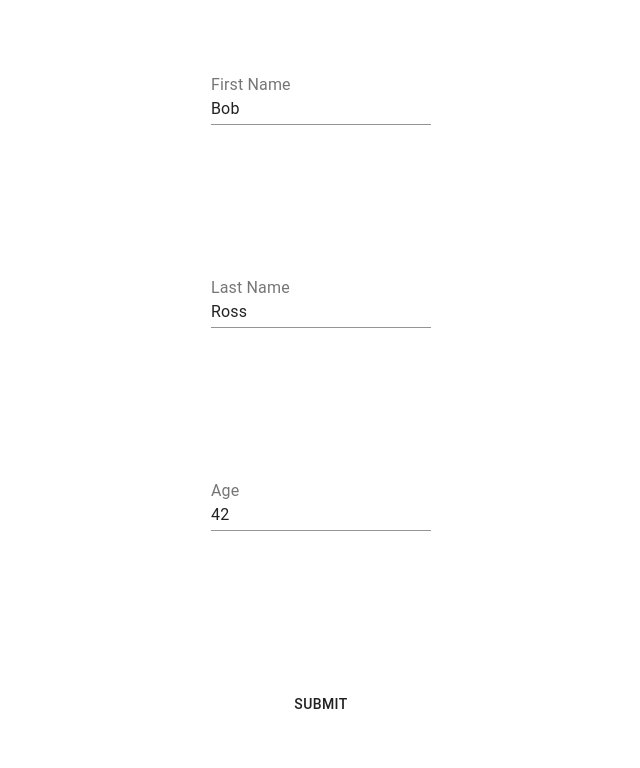
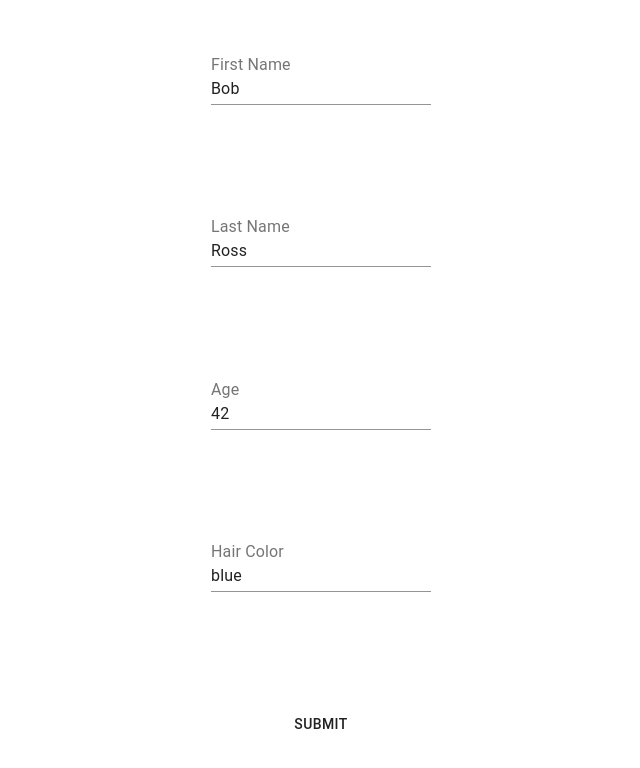
Before and after one commit to prescottbreeden/react_concept_template, a React (Create React App) app: page / in a window 1280 px wide. Shown: the top 768 px of the page, without its empty margins (319-959 px from the left). Built offline with nearby package versions, Linux system fonts and the light colour scheme.

Commit message:
made recursive version of Joe's formula

```diff
--- a/src/App.tsx
+++ b/src/App.tsx
@@ -1,4 +1,4 @@
-import React, {useState} from 'react';
+import React, {useState, useEffect} from 'react';
 import './App.css';
 import { curry, mergeDeepRight } from 'ramda';
 import {
@@ -17,56 +17,105 @@ const handleChange = curry((onChange: Function, name: string, event: any) => {
 
 const deepEqual = (a: any, b: any) => {
   return JSON.stringify(a) === JSON.stringify(b);
-}
+};
+
+// Recursive version!! yay!
+const depthSearch = (obj: any, dict: any) => {
+  if (typeof obj !== 'object') return dict;
+  const keys = Object.keys(obj);
+  const data = keys.reduce((prev: any, curr: any) => {
+    if (curr === 'meta') return prev;
+    if (typeof obj[curr] === 'object') {
+      const search = depthSearch(obj[curr], {});
+      if (Object.keys(search).length > 0) {
+        prev = { ...prev, [curr]: depthSearch(obj[curr], {}) };
+      }
+    }
+    else if (!deepEqual(obj[curr], obj.meta[curr])) {
+      prev = { ...prev, [curr]: obj[curr] };
+    }
+    return prev;
+  }, dict)
+  return data;
+};
 
 const createJoeData = (object: any) => {
   const keys = Object.keys(object);
   const data = keys.reduce((prev: any, curr: any) => {
     if (curr === 'meta') return prev;
     if (!deepEqual(object[curr], object.meta[curr])) {
-      prev = { ...prev, [curr]: object[curr] }
+      prev = { ...prev, [curr]: object[curr] };
     }
     return prev;
   }, {})
   return {
     ...data,
-    id: object.id
   };
-}
+};
 
-type Person = {
+interface Meta<T> {
+  meta?: T;
+};
+
+interface Hair extends Meta<Hair> {
+  color: string;
+  length: number;
+};
+
+interface Person extends Meta<Person> {
+  personId: number;
   age: number;
   firstName: string;
   lastName: string;
-  meta?: any;
-}
+  hair: Hair;
+};
 
 function App() {
 
   const API_DATA = {
-    id: 28,
+    personId: 28,
     firstName: 'Bob',
     lastName: 'Ross',
     age: 42,
+    hair: {
+      color: 'blue',
+      length: 12
+    }
   };
 
   const person = {
     ...API_DATA,
-    meta: API_DATA
+    hair: {
+      ...API_DATA.hair,
+      meta: API_DATA.hair,
+    },
+    meta: API_DATA,
   };
 
   const [state, setState] = useState<Person>(person);
 
-  const onChange = handleChange((data: Partial<any>) => {
+  const onChange = handleChange((data: Partial<Person>) => {
     const update =  mergeDeepRight(state, data);
+    setState(update);
+  });
+
+  const handleHair = handleChange((data: Partial<Hair>) => {
+    const hair = mergeDeepRight(state.hair, data)
+    const update = mergeDeepRight(state, { hair });
     setState(update);
   });
 
   const handleSave = () => {
     const payload = createJoeData(state);
+    const recursive = depthSearch(state, {});
     console.log('original', state.meta);
-    console.log('payload', payload);
-  }
+    console.log('payload', recursive);
+  };
+
+  useEffect(() => {
+    console.log(state.hair.color);
+
+  }, [state])
 
   return (
     <div style={{
@@ -93,7 +142,7 @@ function App() {
         />
       </div>
       <div>
-        <InputLabel htmlFor="lastName">Age</InputLabel>
+        <InputLabel htmlFor="age">Age</InputLabel>
         <Input
           id="age"
           name="age"
@@ -102,6 +151,15 @@ function App() {
           value={state.age}
         />
       </div>
+      <div>
+        <InputLabel htmlFor="color">Hair Color</InputLabel>
+        <Input
+          id="color"
+          name="color"
+          onChange={handleHair('color')}
+          value={state.hair.color}
+        />
+      </div>
       <Button onClick={handleSave}>Submit</Button>
     </div>
   );
```
